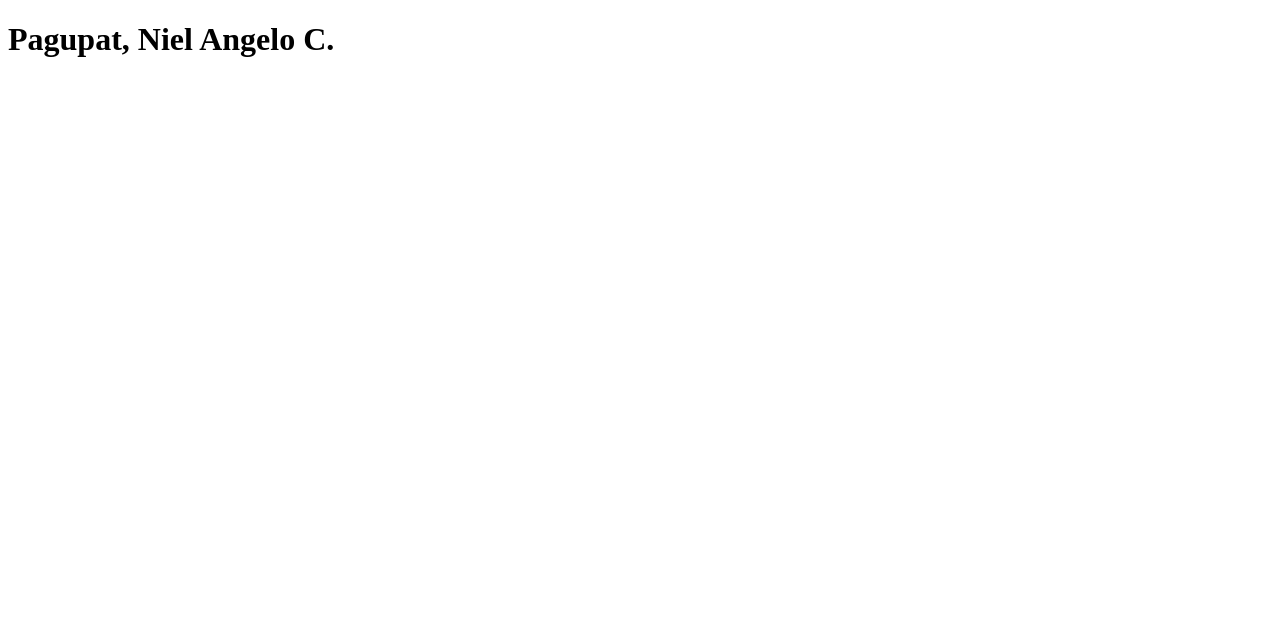
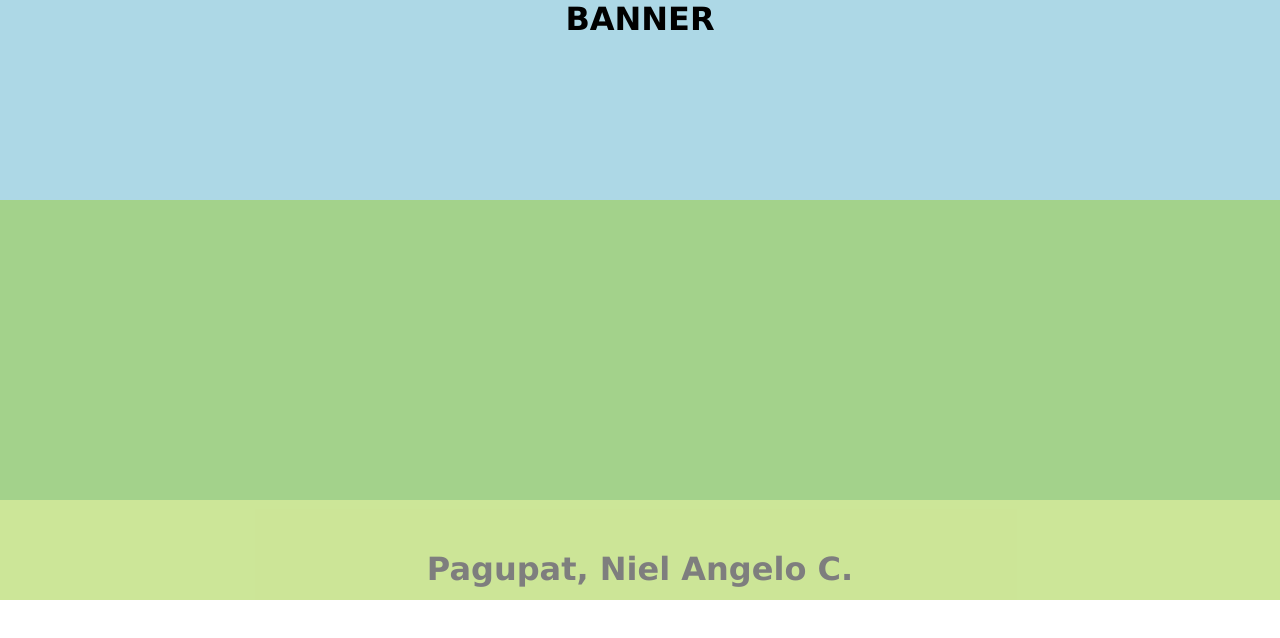
Before and after one commit to NielPagupat/NielPagupat.github.io, a plain HTML site: page index.html in a window 1280 px wide. Drawn offline with Linux system fonts and the light colour scheme.

Commit message:
beta 1.0

```diff
--- a/index.html
+++ b/index.html
@@ -5,8 +5,16 @@
     <meta http-equiv="X-UA-Compatible" content="IE=edge">
     <meta name="viewport" content="width=device-width, initial-scale=1.0">
     <title>Document</title>
+    <link rel = "stylesheet" href="style.css">
 </head>
 <body>
-    <h1>Pagupat, Niel Angelo C.</h1>
+
+    <div class= "bannerHeader"><h1>BANNER</h1></div>
+    <div class = "foreGround">
+        <h1 class = "center">Pagupat, Niel Angelo C.</h1>
+
+    </div>
+    <div class = "name"></div>
+
 </body>
 </html>
--- a/style.css
+++ b/style.css
@@ -1,3 +1,36 @@
-h1 {
-    color: aqua;
+*{
+    margin: 0%;
 }
+.bannerHeader{
+    position: absolute;
+    background-color: lightblue;
+    text-align: center;
+    height: 500px;
+    width: 100%;
+    z-index: 1;
+}
+.foreGround{
+    position: absolute;
+    top: 200px;
+    border: 5px red;
+    background-color: yellowgreen;
+    height: 400px;
+    width: 100%;
+    opacity: 50%;
+    z-index: 2;
+}
+.name{
+    text-align: right;
+    position: absolute;
+    top: 500px; right: 30%;
+    height: 50px;
+    width: 400px;
+    z-index: 2;
+}
+.center{
+    text-align: center;
+    padding: 350px 0;
+}
+h1{
+    font-family:'Lucida Sans';
+}
```
Also changed, not shown: doge.jpg (added).
